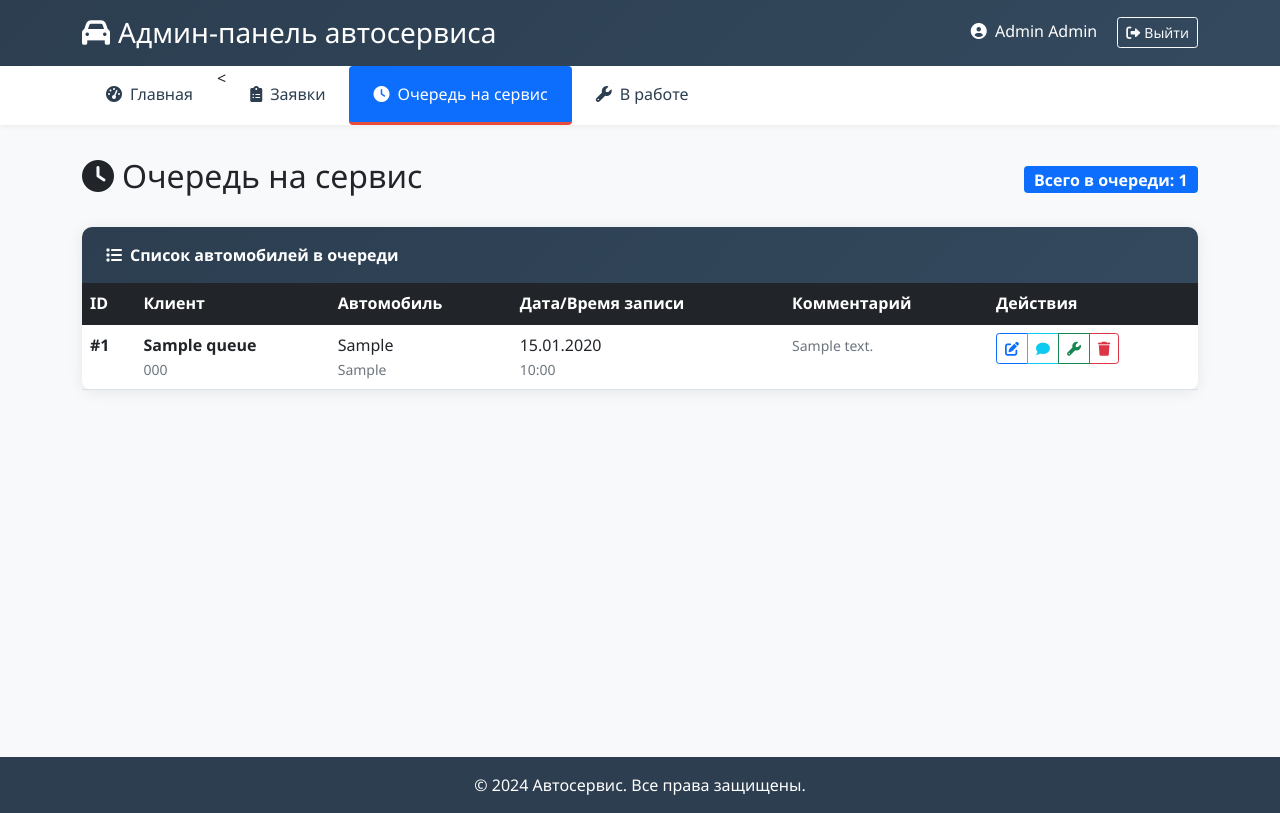
After one commit to ilya2101/Site, a Flask app: page /admin/queue in a window 1280 px wide. The commit adds this page. Run offline with Flask 3, Linux system fonts and the light colour scheme; a user stored in the database is signed in; tables that the repository leaves empty hold one stand-in row (values such as "Sample post").

Commit message:
Добавлена очередь на сервис и пункт в работе

```diff
--- a/app.py
+++ b/app.py
@@ -73,23 +73,44 @@ class Queue(db.Model):
     # Связь с оригинальной заявкой
     application = db.relationship('Application', backref='queue_entries')
 
+    # Модель для автомобилей в ремонте
+class InService(db.Model):
+    __bind_key__ = 'applications'
+    __tablename__ = 'in_service'
 
+    id = db.Column(db.Integer, primary_key=True)
+    queue_id = db.Column(db.Integer, db.ForeignKey('queue.id'))
+    name = db.Column(db.String(100), nullable=False)
+    phone = db.Column(db.String(20), nullable=False)
+    car_brand = db.Column(db.String(50), nullable=False)
+    car_model = db.Column(db.String(50), nullable=False)
+    desired_date = db.Column(db.Date, nullable=False)
+    desired_time = db.Column(db.Time, nullable=False)
+    created_at = db.Column(db.DateTime, default=datetime.utcnow)
+    estimated_completion = db.Column(db.Date, nullable=True)  # Примерное окончание работ
+    estimated_cost = db.Column(db.String(100), nullable=True)  # Примерная стоимость
+    comment = db.Column(db.Text, default='')
+    work_list = db.Column(db.Text, default='')  # Список работ
+    moved_at = db.Column(db.DateTime, default=datetime.utcnow)
 
+    # Связь с записью в очереди
+    queue_entry = db.relationship('Queue', backref='service_entries')
 
-
-
-# Удаляем и пересоздаем таблицы
+# Создаем таблицы в обеих базах данных
 with app.app_context():
-    # Удаляем старые таблицы
-
-
-    # Создаем новые таблицы с правильной структурой
+    # Создаем таблицу для заявок
     db.create_all(bind_key='applications')
 
+    # Правильный способ проверки существования таблицы
     inspector = db.inspect(db.get_engine(bind='applications'))
+
     if 'queue' not in inspector.get_table_names():
         Queue.__table__.create(db.get_engine(bind='applications'))
         print("Таблица 'queue' создана успешно!")
+
+    if 'in_service' not in inspector.get_table_names():
+        InService.__table__.create(db.get_engine(bind='applications'))
+        print("Таблица 'in_service' создана успешно!")
 
     print("Все таблицы созданы успешно!")
 
@@ -393,6 +414,219 @@ def submit_application():
             db.session.rollback()
             return jsonify({'success': False, 'message': f'Ошибка при отправке заявки: {str(e)}'})
 
+@app.route('/admin/queue')
+@login_required
+def view_queue():
+    if not current_user.is_admin:
+        abort(403)
+
+    # Получаем все записи из очереди
+    queue_entries = Queue.query.order_by(Queue.moved_at.desc()).all()
+    return render_template('admin_queue.html',
+                           queue_entries=queue_entries,
+                           user=current_user)
+
+@app.route('/admin/queue/update/<int:queue_id>', methods=['POST'])
+@login_required
+def update_queue(queue_id):
+    if not current_user.is_admin:
+        abort(403)
+
+    try:
+        queue_entry = Queue.query.get_or_404(queue_id)
+
+        # Обновляем данные
+        queue_entry.name = request.form.get('name')
+        queue_entry.phone = request.form.get('phone')
+        queue_entry.car_brand = request.form.get('car_brand')
+        queue_entry.car_model = request.form.get('car_model')
+        queue_entry.desired_date = datetime.strptime(request.form.get('desired_date'), '%Y-%m-%d').date()
+        queue_entry.desired_time = datetime.strptime(request.form.get('desired_time'), '%H:%M').time()
+        queue_entry.comment = request.form.get('comment', '')
+
+        db.session.commit()
+        flash('Запись в очереди успешно обновлена!', 'success')
+
+    except Exception as e:
+        db.session.rollback()
+        flash(f'Ошибка при обновлении записи: {str(e)}', 'danger')
+
+    return redirect(url_for('view_queue'))
+
+@app.route('/admin/queue/comment/<int:queue_id>', methods=['POST'])
+@login_required
+def add_queue_comment(queue_id):
+    if not current_user.is_admin:
+        abort(403)
+
+    try:
+        queue_entry = Queue.query.get_or_404(queue_id)
+        comment = request.form.get('comment', '').strip()
+
+        if comment:
+            if queue_entry.comment:
+                queue_entry.comment += f"\n[{datetime.now().strftime('%d.%m.%Y %H:%M')}]: {comment}"
+            else:
+                queue_entry.comment = f"[{datetime.now().strftime('%d.%m.%Y %H:%M')}]: {comment}"
+
+            db.session.commit()
+            flash('Комментарий добавлен!', 'success')
+        else:
+            flash('Комментарий не может быть пустым', 'warning')
+
+    except Exception as e:
+        db.session.rollback()
+        flash(f'Ошибка при добавлении комментария: {str(e)}', 'danger')
+
+    return redirect(url_for('view_queue'))
+
+@app.route('/admin/queue/to_service/<int:queue_id>', methods=['POST'])
+@login_required
+def move_to_service(queue_id):
+    if not current_user.is_admin:
+        abort(403)
+
+    try:
+        queue_entry = Queue.query.get_or_404(queue_id)
+
+        # Создаем запись в ремонте
+        service_entry = InService(
+            queue_id=queue_entry.id,
+            name=queue_entry.name,
+            phone=queue_entry.phone,
+            car_brand=queue_entry.car_brand,
+            car_model=queue_entry.car_model,
+            desired_date=queue_entry.desired_date,
+            desired_time=queue_entry.desired_time,
+            created_at=queue_entry.created_at,
+            comment=queue_entry.comment,
+            estimated_completion=datetime.strptime(request.form.get('estimated_completion'), '%Y-%m-%d').date() if request.form.get('estimated_completion') else None,
+            estimated_cost=request.form.get('estimated_cost', ''),
+            work_list=request.form.get('work_list', '')
+        )
+
+        # Добавляем в ремонт и удаляем из очереди
+        db.session.add(service_entry)
+        db.session.delete(queue_entry)
+        db.session.commit()
+
+        flash('Автомобиль перемещен в ремонт!', 'success')
+
+    except Exception as e:
+        db.session.rollback()
+        flash(f'Ошибка при перемещении в ремонт: {str(e)}', 'danger')
+
+    return redirect(url_for('view_queue'))
+
+@app.route('/admin/queue/delete/<int:queue_id>')
+@login_required
+def delete_queue(queue_id):
+    if not current_user.is_admin:
+        abort(403)
+
+    try:
+        queue_entry = Queue.query.get_or_404(queue_id)
+        db.session.delete(queue_entry)
+        db.session.commit()
+        flash('Запись из очереди удалена!', 'success')
+
+    except Exception as e:
+        db.session.rollback()
+        flash(f'Ошибка при удалении записи: {str(e)}', 'danger')
+
+    return redirect(url_for('view_queue'))
+
+@app.route('/admin/service')
+@login_required
+def view_service():
+    if not current_user.is_admin:
+        abort(403)
+
+    # Получаем все записи в ремонте
+    service_entries = InService.query.order_by(InService.moved_at.desc()).all()
+    return render_template('admin_service.html',
+                           service_entries=service_entries,
+                           user=current_user)
+
+@app.route('/admin/service/update/<int:service_id>', methods=['POST'])
+@login_required
+def update_service(service_id):
+    if not current_user.is_admin:
+        abort(403)
+
+    try:
+        service_entry = InService.query.get_or_404(service_id)
+
+        # Обновляем данные
+        service_entry.name = request.form.get('name')
+        service_entry.phone = request.form.get('phone')
+        service_entry.car_brand = request.form.get('car_brand')
+        service_entry.car_model = request.form.get('car_model')
+        service_entry.estimated_completion = datetime.strptime(request.form.get('estimated_completion'), '%Y-%m-%d').date() if request.form.get('estimated_completion') else None
+        service_entry.estimated_cost = request.form.get('estimated_cost', '')
+        service_entry.comment = request.form.get('comment', '')
+        service_entry.work_list = request.form.get('work_list', '')
+
+        db.session.commit()
+        flash('Запись в ремонте успешно обновлена!', 'success')
+
+    except Exception as e:
+        db.session.rollback()
+        flash(f'Ошибка при обновлении записи: {str(e)}', 'danger')
+
+    return redirect(url_for('view_service'))
+
+@app.route('/admin/service/delete/<int:service_id>')
+@login_required
+def delete_service(service_id):
+    if not current_user.is_admin:
+        abort(403)
+
+    try:
+        service_entry = InService.query.get_or_404(service_id)
+        db.session.delete(service_entry)
+        db.session.commit()
+        flash('Запись из ремонта удалена!', 'success')
+
+    except Exception as e:
+        db.session.rollback()
+        flash(f'Ошибка при удалении записи: {str(e)}', 'danger')
+
+    return redirect(url_for('view_service'))
+
+
+
+
+
+
+
+
+
+
+
+
+
+
+
+
+
+
+
+
+
+
+
+
+
+
+
+
+
+
+
+
+
+
 if __name__ == '__main__':
     with app.app_context():
         create_admin()
--- /dev/null
+++ b/templates/admin_queue.html
@@ -0,0 +1,239 @@
+{% extends "base_admin.html" %}
+
+{% block title %}Очередь на сервис - Админ-панель{% endblock %}
+
+{% block content %}
+    <div class="d-flex justify-content-between align-items-center mb-4">
+        <h2><i class="fas fa-clock me-2"></i>Очередь на сервис</h2>
+        <div>
+        <span class="badge bg-primary fs-6">
+            Всего в очереди: {{ queue_entries|length }}
+        </span>
+        </div>
+    </div>
+
+    {% if queue_entries %}
+        <div class="admin-card">
+            <div class="admin-card-header d-flex justify-content-between align-items-center">
+                <span><i class="fas fa-list me-2"></i>Список автомобилей в очереди</span>
+            </div>
+
+            <div class="card-body p-0">
+                <div class="table-responsive">
+                    <table class="table table-hover mb-0">
+                        <thead class="table-dark">
+                        <tr>
+                            <th>ID</th>
+                            <th>Клиент</th>
+                            <th>Автомобиль</th>
+                            <th>Дата/Время записи</th>
+                            <th>Комментарий</th>
+                            <th>Действия</th>
+                        </tr>
+                        </thead>
+                        <tbody>
+                        {% for entry in queue_entries %}
+                            <tr>
+                                <td class="fw-bold">#{{ entry.id }}</td>
+                                <td>
+                                    <strong>{{ entry.name }}</strong>
+                                    <br>
+                                    <small class="text-muted">{{ entry.phone }}</small>
+                                </td>
+                                <td>
+                                    {{ entry.car_brand }}
+                                    <br>
+                                    <small class="text-muted">{{ entry.car_model }}</small>
+                                </td>
+                                <td>
+                                    {{ entry.desired_date.strftime('%d.%m.%Y') }}
+                                    <br>
+                                    <small class="text-muted">{{ entry.desired_time.strftime('%H:%M') }}</small>
+                                </td>
+                                <td>
+                                    {% if entry.comment %}
+                                        <small class="text-muted">{{ entry.comment|truncate(50) }}</small>
+                                    {% else %}
+                                        <span class="text-muted">нет</span>
+                                    {% endif %}
+                                </td>
+                                <td>
+                                    <div class="btn-group btn-group-sm">
+                                        <!-- Кнопка редактирования -->
+                                        <button type="button" class="btn btn-outline-primary"
+                                                data-bs-toggle="modal"
+                                                data-bs-target="#editModal{{ entry.id }}">
+                                            <i class="fas fa-edit"></i>
+                                        </button>
+
+                                        <!-- Кнопка комментария -->
+                                        <button type="button" class="btn btn-outline-info"
+                                                data-bs-toggle="modal"
+                                                data-bs-target="#commentModal{{ entry.id }}">
+                                            <i class="fas fa-comment"></i>
+                                        </button>
+
+                                        <!-- Кнопка "В ремонт" -->
+                                        <button type="button" class="btn btn-outline-success"
+                                                data-bs-toggle="modal"
+                                                data-bs-target="#serviceModal{{ entry.id }}">
+                                            <i class="fas fa-wrench"></i>
+                                        </button>
+
+                                        <!-- Кнопка удаления -->
+                                        <a href="{{ url_for('delete_queue', queue_id=entry.id) }}"
+                                           class="btn btn-outline-danger"
+                                           onclick="return confirm('Удалить запись из очереди?')">
+                                            <i class="fas fa-trash"></i>
+                                        </a>
+                                    </div>
+                                </td>
+                            </tr>
+                        {% endfor %}
+                        </tbody>
+                    </table>
+                </div>
+            </div>
+        </div>
+
+        <!-- Модальные окна -->
+        {% for entry in queue_entries %}
+            <!-- Модальное окно редактирования -->
+            <div class="modal fade" id="editModal{{ entry.id }}" tabindex="-1" aria-hidden="true">
+                <div class="modal-dialog modal-lg">
+                    <div class="modal-content">
+                        <div class="modal-header">
+                            <h5 class="modal-title">Редактирование записи #{{ entry.id }}</h5>
+                            <button type="button" class="btn-close" data-bs-dismiss="modal" aria-label="Close"></button>
+                        </div>
+                        <form method="POST" action="{{ url_for('update_queue', queue_id=entry.id) }}">
+                            <div class="modal-body">
+                                <div class="row">
+                                    <div class="col-md-6 mb-3">
+                                        <label class="form-label">Имя клиента</label>
+                                        <input type="text" class="form-control" name="name"
+                                               value="{{ entry.name }}" required>
+                                    </div>
+                                    <div class="col-md-6 mb-3">
+                                        <label class="form-label">Телефон</label>
+                                        <input type="tel" class="form-control" name="phone"
+                                               value="{{ entry.phone }}" required>
+                                    </div>
+                                </div>
+                                <div class="row">
+                                    <div class="col-md-6 mb-3">
+                                        <label class="form-label">Марка авто</label>
+                                        <input type="text" class="form-control" name="car_brand"
+                                               value="{{ entry.car_brand }}" required>
+                                    </div>
+                                    <div class="col-md-6 mb-3">
+                                        <label class="form-label">Модель авто</label>
+                                        <input type="text" class="form-control" name="car_model"
+                                               value="{{ entry.car_model }}" required>
+                                    </div>
+                                </div>
+                                <div class="row">
+                                    <div class="col-md-6 mb-3">
+                                        <label class="form-label">Дата записи</label>
+                                        <input type="date" class="form-control" name="desired_date"
+                                               value="{{ entry.desired_date }}" required>
+                                    </div>
+                                    <div class="col-md-6 mb-3">
+                                        <label class="form-label">Время записи</label>
+                                        <input type="time" class="form-control" name="desired_time"
+                                               value="{{ entry.desired_time.strftime('%H:%M') }}" required>
+                                    </div>
+                                </div>
+                                <div class="mb-3">
+                                    <label class="form-label">Комментарий</label>
+                                    <textarea class="form-control" name="comment"
+                                              rows="3">{{ entry.comment }}</textarea>
+                                </div>
+                            </div>
+                            <div class="modal-footer">
+                                <button type="button" class="btn btn-secondary" data-bs-dismiss="modal">Отмена</button>
+                                <button type="submit" class="btn btn-primary">Сохранить</button>
+                            </div>
+                        </form>
+                    </div>
+                </div>
+            </div>
+
+            <!-- Модальное окно комментария -->
+            <div class="modal fade" id="commentModal{{ entry.id }}" tabindex="-1" aria-hidden="true">
+                <div class="modal-dialog">
+                    <div class="modal-content">
+                        <div class="modal-header">
+                            <h5 class="modal-title">Комментарий к записи #{{ entry.id }}</h5>
+                            <button type="button" class="btn-close" data-bs-dismiss="modal" aria-label="Close"></button>
+                        </div>
+                        <form method="POST" action="{{ url_for('add_queue_comment', queue_id=entry.id) }}">
+                            <div class="modal-body">
+                                {% if entry.comment %}
+                                    <div class="mb-3">
+                                        <label class="form-label">Текущий комментарий:</label>
+                                        <div class="alert alert-info">
+                                            {{ entry.comment|replace('\n', '<br>')|safe }}
+                                        </div>
+                                    </div>
+                                {% endif %}
+                                <div class="mb-3">
+                                    <label class="form-label">Новый комментарий:</label>
+                                    <textarea class="form-control" name="comment" rows="4"
+                                              placeholder="Введите ваш комментарий..." required></textarea>
+                                </div>
+                            </div>
+                            <div class="modal-footer">
+                                <button type="button" class="btn btn-secondary" data-bs-dismiss="modal">Отмена</button>
+                                <button type="submit" class="btn btn-primary">Добавить комментарий</button>
+                            </div>
+                        </form>
+                    </div>
+                </div>
+            </div>
+
+            <!-- Модальное окно перемещения в ремонт -->
+            <div class="modal fade" id="serviceModal{{ entry.id }}" tabindex="-1" aria-hidden="true">
+                <div class="modal-dialog">
+                    <div class="modal-content">
+                        <div class="modal-header">
+                            <h5 class="modal-title">Переместить в ремонт #{{ entry.id }}</h5>
+                            <button type="button" class="btn-close" data-bs-dismiss="modal" aria-label="Close"></button>
+                        </div>
+                        <form method="POST" action="{{ url_for('move_to_service', queue_id=entry.id) }}">
+                            <div class="modal-body">
+                                <div class="mb-3">
+                                    <label class="form-label">Примерное окончание работ</label>
+                                    <input type="date" class="form-control" name="estimated_completion">
+                                </div>
+                                <div class="mb-3">
+                                    <label class="form-label">Примерная стоимость</label>
+                                    <input type="text" class="form-control" name="estimated_cost"
+                                           placeholder="Введите стоимость">
+                                </div>
+                                <div class="mb-3">
+                                    <label class="form-label">Список работ (через запятую)</label>
+                                    <textarea class="form-control" name="work_list" rows="3"
+                                              placeholder="Замена масла, Диагностика, Ремонт тормозов..."></textarea>
+                                </div>
+                            </div>
+                            <div class="modal-footer">
+                                <button type="button" class="btn btn-secondary" data-bs-dismiss="modal">Отмена</button>
+                                <button type="submit" class="btn btn-success">Переместить в ремонт</button>
+                            </div>
+                        </form>
+                    </div>
+                </div>
+            </div>
+        {% endfor %}
+
+    {% else %}
+        <div class="admin-card">
+            <div class="card-body text-center py-5">
+                <i class="fas fa-clock fa-3x text-muted mb-3"></i>
+                <h4 class="text-muted">Очередь пуста</h4>
+                <p class="text-muted">Нет автомобилей в очереди на сервис.</p>
+            </div>
+        </div>
+    {% endif %}
+{% endblock %}
--- a/templates/base_admin.html
+++ b/templates/base_admin.html
@@ -160,15 +160,19 @@
                href="{{ url_for('admin_dashboard') }}">
                 <i class="fas fa-tachometer-alt me-2"></i>Главная
             </a>
+            <<!-- В навигационной панели обновляем ссылки -->
             <a class="nav-link {% if request.endpoint == 'view_requests' %}active{% endif %}"
                href="{{ url_for('view_requests') }}">
                 <i class="fas fa-clipboard-list me-2"></i>Заявки
             </a>
-            <a class="nav-link" href="#">
+            <a class="nav-link {% if request.endpoint == 'view_queue' %}active{% endif %}"
+               href="{{ url_for('view_queue') }}">
                 <i class="fas fa-clock me-2"></i>Очередь на сервис
             </a>
-            <a class="nav-link" href="#">
-                <i class="fas fa-tools me-2"></i>В работе
+            <a class="nav-link {% if request.endpoint == 'view_service' %}active{% endif %}"
+               href="{{ url_for('view_service') }}">
+                <i class="fas fa-wrench me-2"></i>В работе
+
             </a>
         </div>
     </div>
```
Also changed, not shown: templates/admin_service.html (added, +174 -0 lines).
